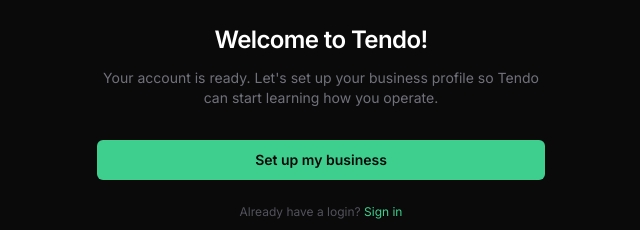
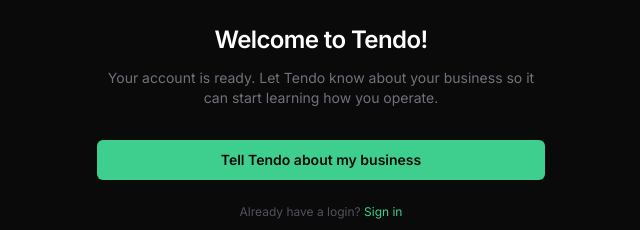
Before and after one commit to NwaforAugustine321/tendo, a React (Vite) app in the folder frontend/: page /welcome in a window 1280 px wide. Shown: the part 322-552 px from the top of the page, without its empty margins (319-959 px from the left). Built offline with nearby package versions, Linux system fonts and the light colour scheme; no server answers.

Commit message:
fix: welcome page copy — let Tendo know about your business

```diff
--- a/frontend/src/pages/auth/Welcome.tsx
+++ b/frontend/src/pages/auth/Welcome.tsx
@@ -15,14 +15,14 @@ export function Welcome() {
           Welcome to Tendo!
         </h1>
         <p className="mt-3 text-sm text-zinc-500">
-          Your account is ready. Let's set up your business profile so Tendo can start learning how you operate.
+          Your account is ready. Let Tendo know about your business so it can start learning how you operate.
         </p>
 
         <Link
           to="/onboarding"
           className="mt-8 inline-flex w-full items-center justify-center rounded-md bg-[#3ecf8e] px-4 py-2.5 text-sm font-semibold text-[#0a0a0a] transition hover:bg-[#5ee9b0]"
         >
-          Set up my business
+          Tell Tendo about my business
         </Link>
 
         <p className="mt-6 text-xs text-zinc-600">
```
